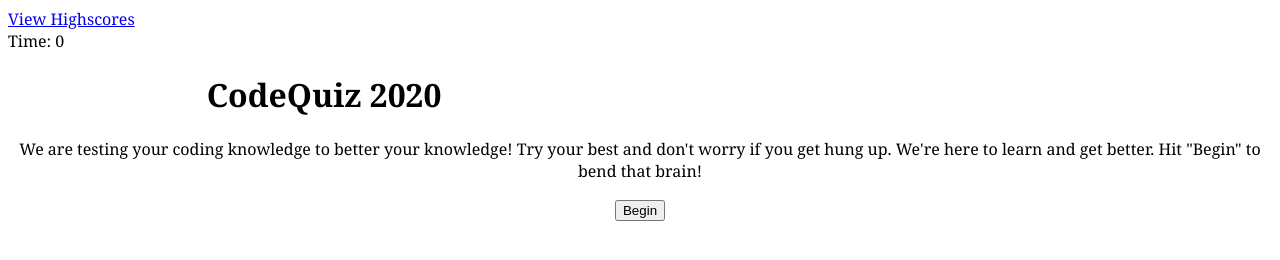
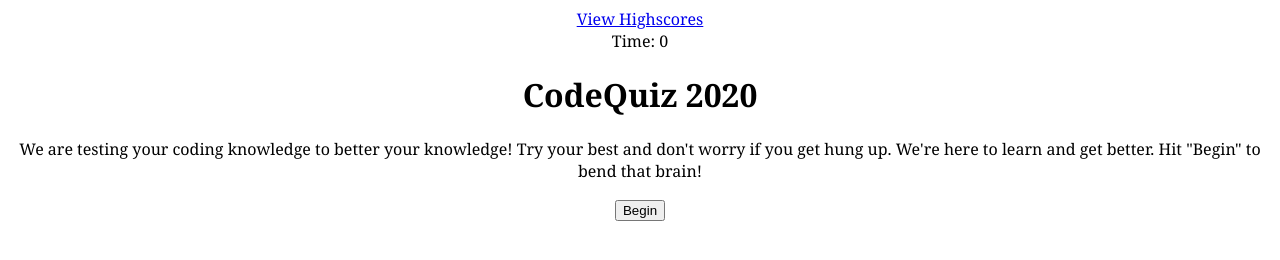
Before and after one commit to asasalcido14/CodeQuiz2020, a plain HTML site: page index.html in a window 1280 px wide. Drawn offline with Linux system fonts and the light colour scheme.

Commit message:
updated CSS 'center' and updated README.md

```diff
--- a/css/style.css
+++ b/css/style.css
@@ -1,4 +1,5 @@
 body {
+    text-align: center;
     font-family: Georgia, 'Times New Roman', Times, serif;
     font-size: 100%;
 }
@@ -24,11 +25,3 @@ body {
     transition-duration: 0.4s;
 
 }
-
-
-h1 {
-    text-align: center;
-    width: 50%;
-    height: auto;
-    display: block;
-}
```
Also changed, not shown: 1 other file.
